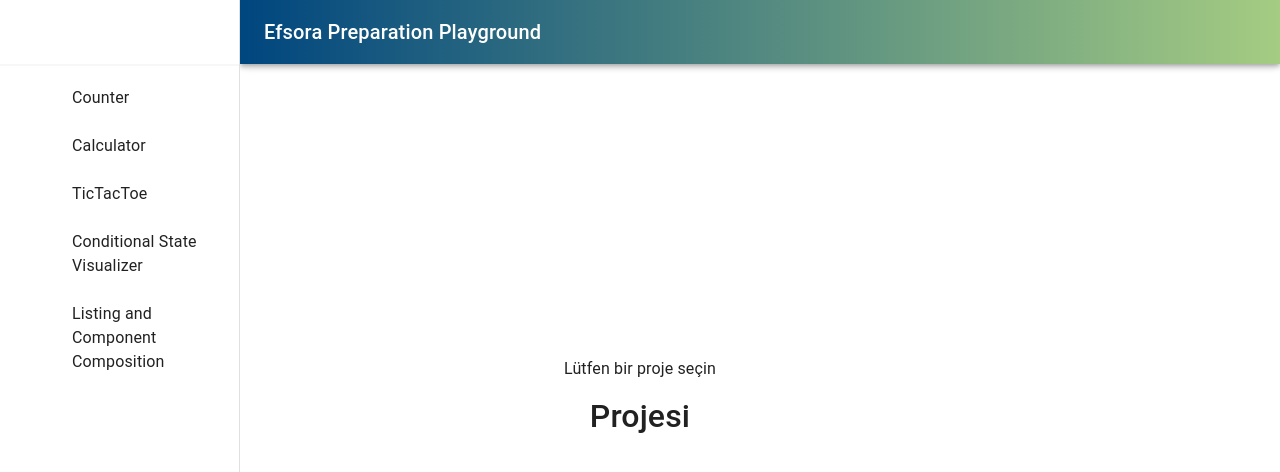
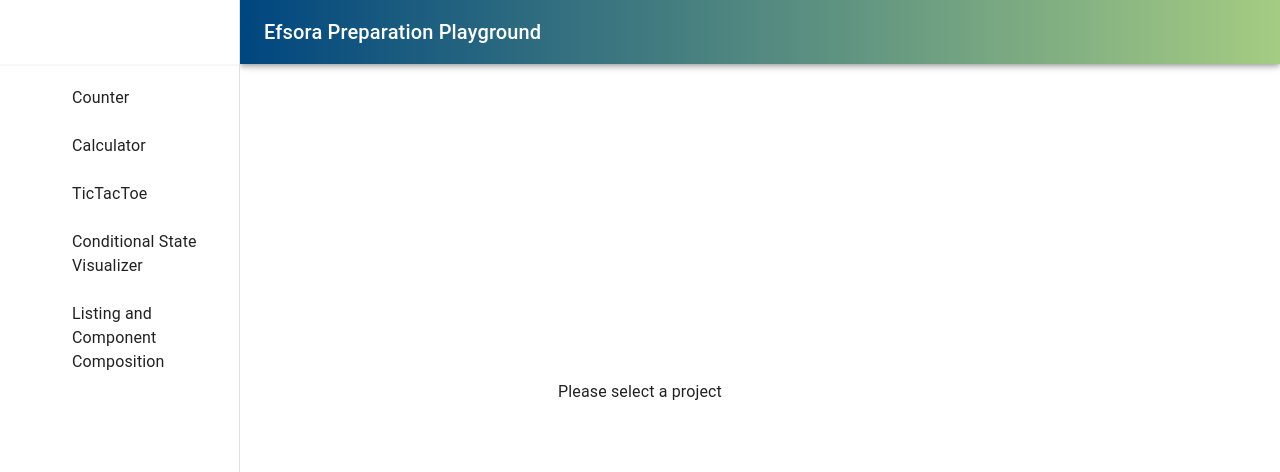
Before and after one commit to anil-hicyilmaz/note-app, a React (Vite) app: page / in a window 1280 px wide. Shown: the top 472 px of the page. Built offline with nearby package versions, Linux system fonts and the light colour scheme; some icons are missing.

Commit message:
New component is added to mediator and texts are enhanced

```diff
--- a/src/App.tsx
+++ b/src/App.tsx
@@ -5,6 +5,7 @@ import { Counter } from './components/Counter';
 import Calculator from './components/Calculator';
 import TicTacToe from './components/TicTacToe';
 import ConditionalStateVisualizer from './components/ConditionalStateVisualizer';
+import ListingAndComponentComposition from './components/ListingAndComponentComposition';
 
 function App() {
   const [selectedProject, setSelectedProject] = useState('');
@@ -19,8 +20,10 @@ function App() {
         return <TicTacToe></TicTacToe>
       case 'Conditional State Visualizer':
         return <ConditionalStateVisualizer></ConditionalStateVisualizer>
+      case 'Listing and Component Composition':
+        return <ListingAndComponentComposition></ListingAndComponentComposition>;
       default:
-        return <p>Lütfen bir proje seçin</p>;
+        return <p>Please select a project</p>;
     }
   };
   return (
@@ -28,7 +31,7 @@ function App() {
       <Sidebar  setSelectedProject={setSelectedProject}></Sidebar>
       <div>
         {renderProject()}
-        {<h2>{selectedProject} Projesi</h2>}
+        {selectedProject === '' ? null : <h2>{selectedProject} Project</h2>}
       </div>
     </>
   )
```
